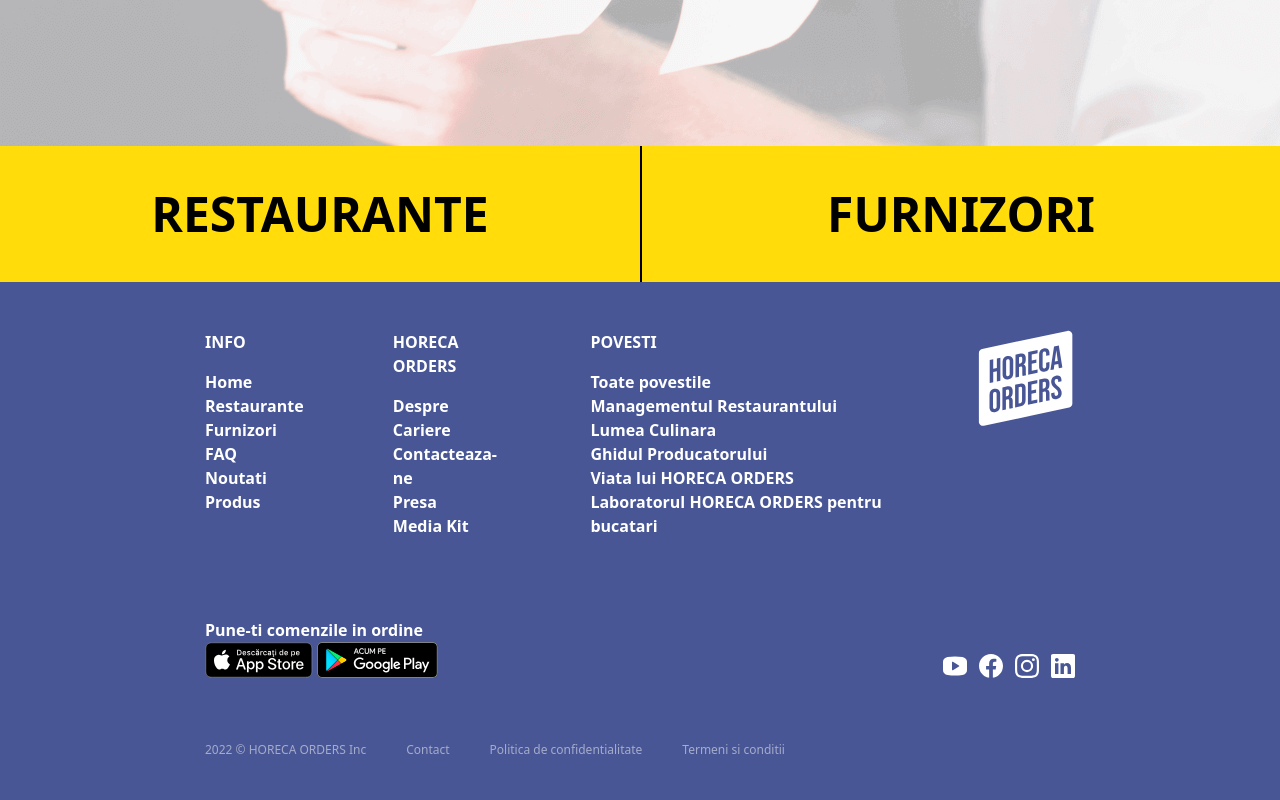
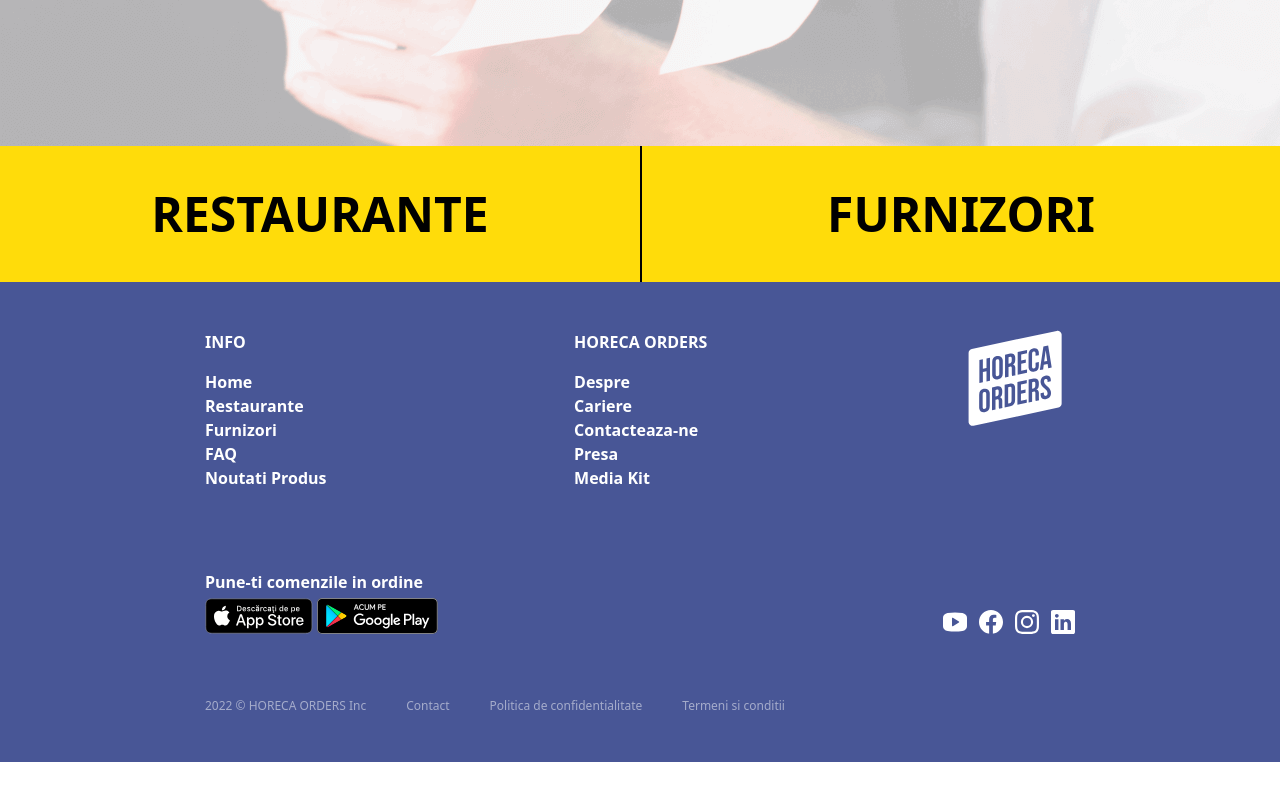
Before and after one commit to tiberiuc/tho-website, a React (Create React App) app: page / in a window 1280 px wide. Shown: the part 2887-3687 px from the top of the page. After the commit the page ends 3649 px from the top, so only its background shows below. Built offline with nearby package versions, Linux system fonts and the light colour scheme.

Commit message:
footer done & verified home

```diff
--- a/src/Components/Footer/index.jsx
+++ b/src/Components/Footer/index.jsx
@@ -58,7 +58,7 @@ function Footer() {
         Footer
       </h2>
       <div className="max-w-3.5xl items-center w-full lg:pt-12">
-        <div className="flex lg:flex-row flex-col justify-center lg:gap-22 gap-6 lg:px-0 px-5">
+        <div className="flex lg:flex-row justify-between flex-col justify-center lg:gap-22 gap-6 lg:px-0 px-5">
           <div className="mt-12 md:mt-0">
             <h3 className="lg:text-base text-xl font-bold text-white uppercase font-openSans">
               Info
@@ -93,7 +93,7 @@ function Footer() {
               ))}
             </ul>
           </div>
-          <div className="">
+          <div className="hidden">
             <h3 className="lg:text-base text-xl font-bold text-white uppercase font-openSans">
               Povesti
             </h3>
@@ -122,7 +122,7 @@ function Footer() {
           <p className="font-openSans text-white font-extrabold lg:text-base text-xl">
             Pune-ti comenzile in ordine
           </p>
-          <div className="flex flex-row lg:mt-0 mt-4">
+          <div className="flex flex-row lg:mt-1 mt-4">
             <a href="https://apps.apple.com/ro/app/horeca-orders/id1612229474">
               <img
                 className="lg:h-9 h-12"
```
